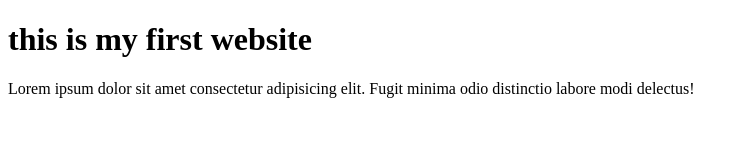
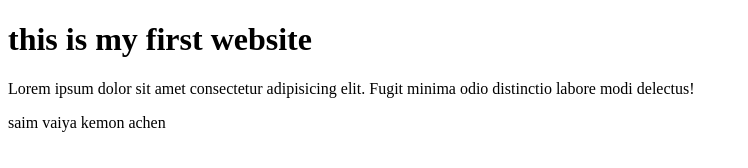
Before and after one commit to shimulrahman963/first-projects, a plain HTML site: page index.html in a window 1280 px wide. Shown: the whole page, without its empty margins (0-748 px from the left). Drawn offline with Linux system fonts and the light colour scheme.

Commit message:
Update index.html

```diff
--- a/index.html
+++ b/index.html
@@ -9,5 +9,6 @@
 <body>
       <h1>this is my first website</h1>
       <p>Lorem ipsum dolor sit amet consectetur adipisicing elit. Fugit minima odio distinctio labore modi delectus!</p>
+      <p> saim vaiya kemon achen<p/>
 </body>
 </html>
```
